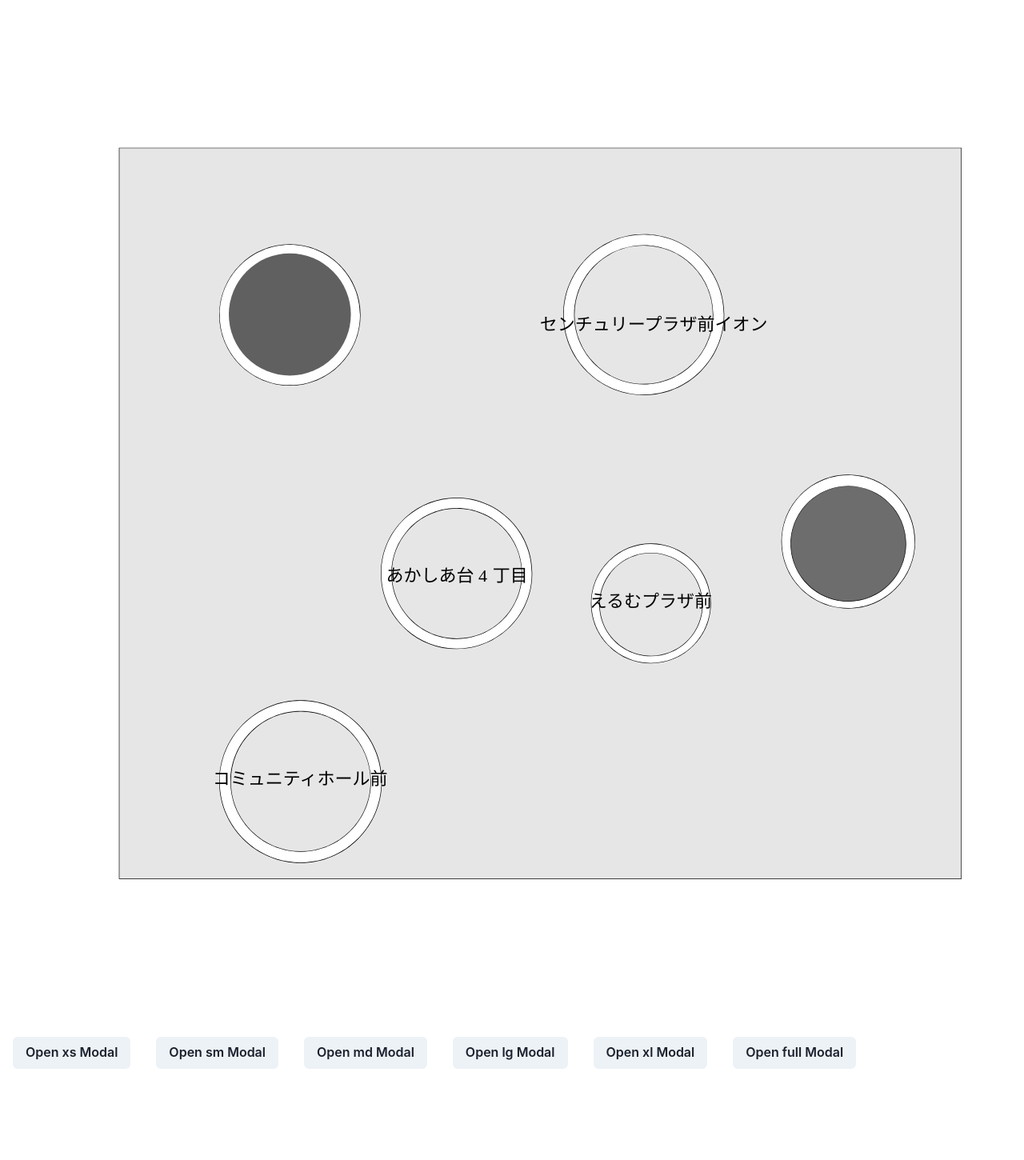
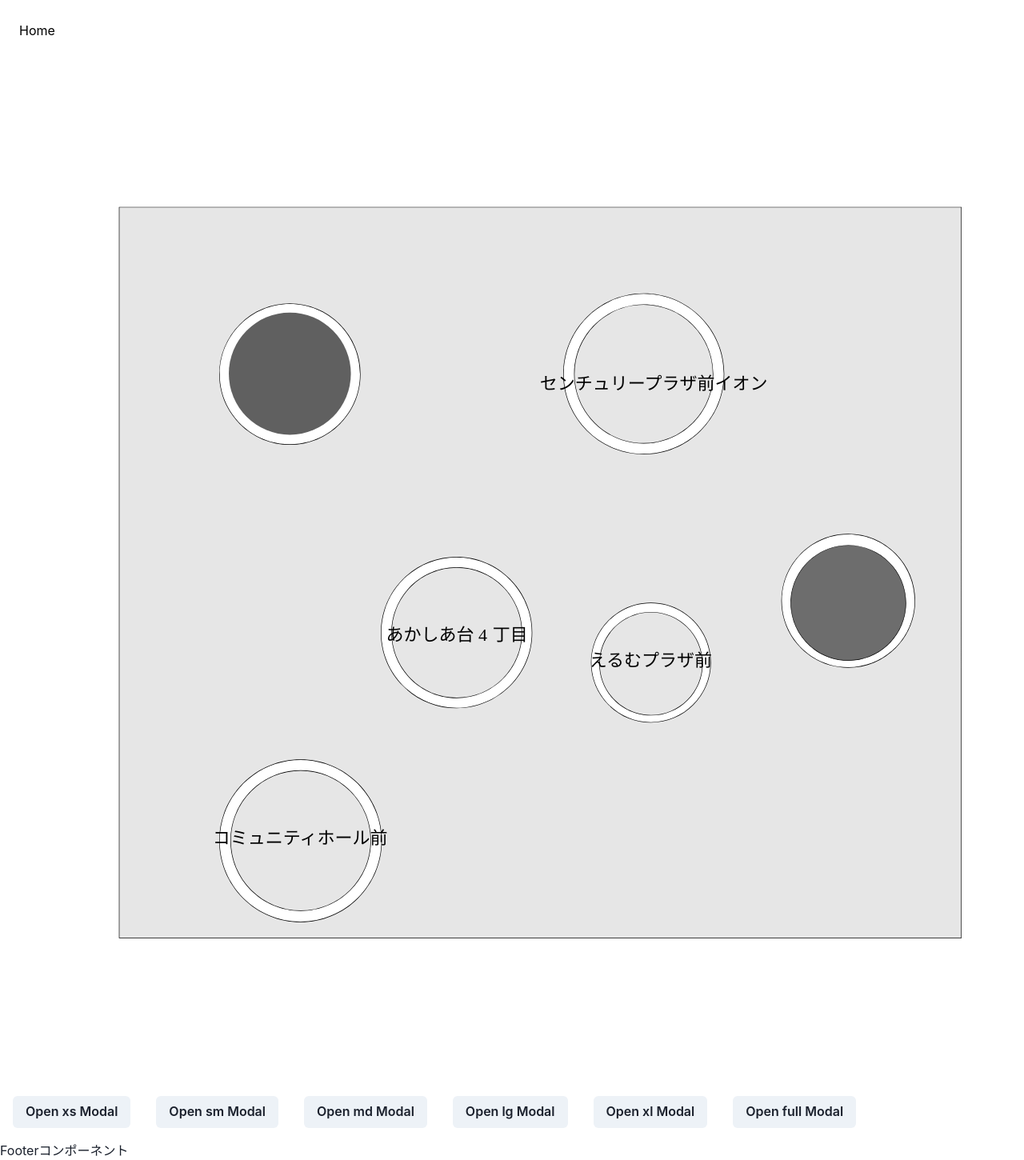
Before and after one commit to terakawakohei/SandaEzBus, a Next.js app: page / in a window 1280 px wide. Shown: the whole page at 80% size. Before the commit the page ends 1352 px from the top, so only its background shows below. Built offline with nearby package versions, Linux system fonts and the light colour scheme.

Commit message:
ヘッダー、フッターを実装

```diff
--- /dev/null
+++ b/src/components/footer.js
@@ -0,0 +1,7 @@
+export default function Footer() {
+    return (
+        <div>
+            <p>Footerコンポーネント</p>
+        </div>
+    );
+}
--- /dev/null
+++ b/src/components/header.js
@@ -0,0 +1,37 @@
+import Link from 'next/link';
+import { Box, Heading, Flex, Text, Button } from "@chakra-ui/react";
+
+export default function Header() {
+
+    return (
+        <Flex
+            as="nav"
+            align="center"
+            justify="space-between"
+            wrap="wrap"
+            padding="1.5rem"
+            bg="teal.500"
+            color="black"
+        >
+            {/* <Flex align="center" mr={5}>
+                <Heading as="h1" size="lg" letterSpacing={"-.1rem"}>
+                    Chakra UI
+                </Heading>
+
+            </Flex> */}
+
+
+
+            <Box
+            >
+                <Button bg="transparent" border="1px">
+                    <Link href="/">
+                        <a>Home</a>
+                    </Link>
+                </Button>
+            </Box>
+        </Flex>
+
+
+    );
+}
--- /dev/null
+++ b/src/components/layout.js
@@ -0,0 +1,12 @@
+import Header from './header';
+import Footer from './footer';
+
+export default function Layout({ children }) {
+    return (
+        <>
+            <Header />
+            <main>{children}</main>
+            <Footer />
+        </>
+    );
+}
--- a/src/pages/_app.js
+++ b/src/pages/_app.js
@@ -1,11 +1,15 @@
 // pages/_app.js
 import { ChakraProvider } from '@chakra-ui/react'
+import Layout from '../components/layout';
 
 function MyApp({ Component, pageProps }) {
   return (
-    <ChakraProvider>
-      <Component {...pageProps} />
-    </ChakraProvider>
+    <Layout>
+      <ChakraProvider>
+        <Component {...pageProps} />
+      </ChakraProvider>
+    </Layout>
+
   )
 }
 
```
